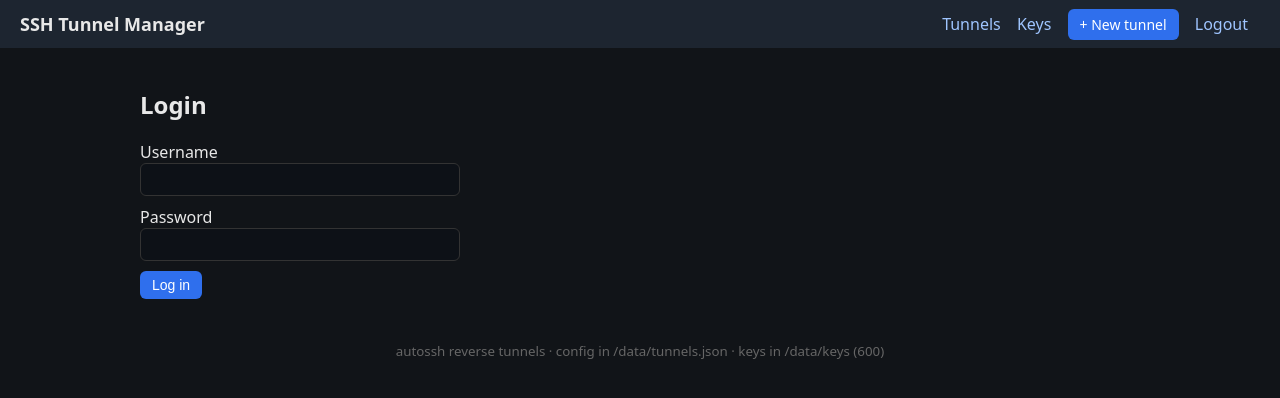
After one commit to EC061/relay-docker, a Flask app: page /login in a window 1280 px wide. The commit adds this page. Shown: the top 398 px of the page. Run offline with Flask 3, Linux system fonts and the light colour scheme; parts of the project's set-up code (start-up, migrations or seed data) failed here and were passed over.

Commit message:
auth: form login with session instead of basic auth popup

```diff
--- a/app.py
+++ b/app.py
@@ -23,7 +23,7 @@ from pathlib import Path
 
 from flask import (
     Flask, Response, flash, get_flashed_messages,
-    redirect, render_template, request, url_for,
+    redirect, render_template, request, session, url_for,
 )
 
 DATA_DIR = Path(os.environ.get("DATA_DIR", "/data"))
@@ -93,25 +93,16 @@ def get_tunnel(name: str) -> dict | None:
     return None
 
 
-# ---------- auth ----------
+# ---------- auth (HTML form + session; works in iframes/embedded previews) ----------
 
 def auth_required(f):
     @wraps(f)
     def wrapper(*args, **kwargs):
         if not GUI_PASS:  # empty pass = auth disabled (isolated net only)
             return f(*args, **kwargs)
-        auth = request.authorization
-        ok = (
-            auth is not None
-            and hmac.compare_digest(auth.username or "", GUI_USER)
-            and hmac.compare_digest(auth.password or "", GUI_PASS)
-        )
-        if not ok:
-            return Response(
-                "Login required", 401,
-                {"WWW-Authenticate": 'Basic realm="tunnel-manager"'},
-            )
-        return f(*args, **kwargs)
+        if session.get("authed"):
+            return f(*args, **kwargs)
+        return redirect(url_for("route_login", next=request.path))
     return wrapper
 
 
@@ -279,6 +270,27 @@ def verify_remote(t: dict) -> tuple[bool, str]:
 @app.get("/healthz")
 def healthz():
     return {"ok": True}
+
+
+@app.route("/login", methods=["GET", "POST"])
+def route_login():
+    if not GUI_PASS:
+        return redirect(url_for("index"))
+    err = None
+    if request.method == "POST":
+        user = request.form.get("username", "")
+        pw = request.form.get("password", "")
+        if hmac.compare_digest(user, GUI_USER) and hmac.compare_digest(pw, GUI_PASS):
+            session["authed"] = True
+            return redirect(request.args.get("next") or url_for("index"))
+        err = "Invalid username or password"
+    return render_template("login.html", err=err)
+
+
+@app.get("/logout")
+def route_logout():
+    session.clear()
+    return redirect(url_for("route_login"))
 
 
 @app.get("/")
--- a/templates/base.html
+++ b/templates/base.html
@@ -13,6 +13,7 @@
     <a href="{{ url_for('index') }}">Tunnels</a>
     <a href="{{ url_for('route_keys') }}">Keys</a>
     <a href="{{ url_for('route_new') }}" class="btn">+ New tunnel</a>
+    <a href="{{ url_for('route_logout') }}">Logout</a>
   </nav>
 </header>
 <main>
--- /dev/null
+++ b/templates/login.html
@@ -0,0 +1,10 @@
+{% extends "base.html" %}
+{% block content %}
+<h2>Login</h2>
+{% if err %}<div class="flash err">{{ err }}</div>{% endif %}
+<form method="post" class="form" style="max-width:320px">
+  <label>Username <input name="username" autocomplete="username" required></label>
+  <label>Password <input name="password" type="password" autocomplete="current-password" required></label>
+  <button type="submit">Log in</button>
+</form>
+{% endblock %}
```
